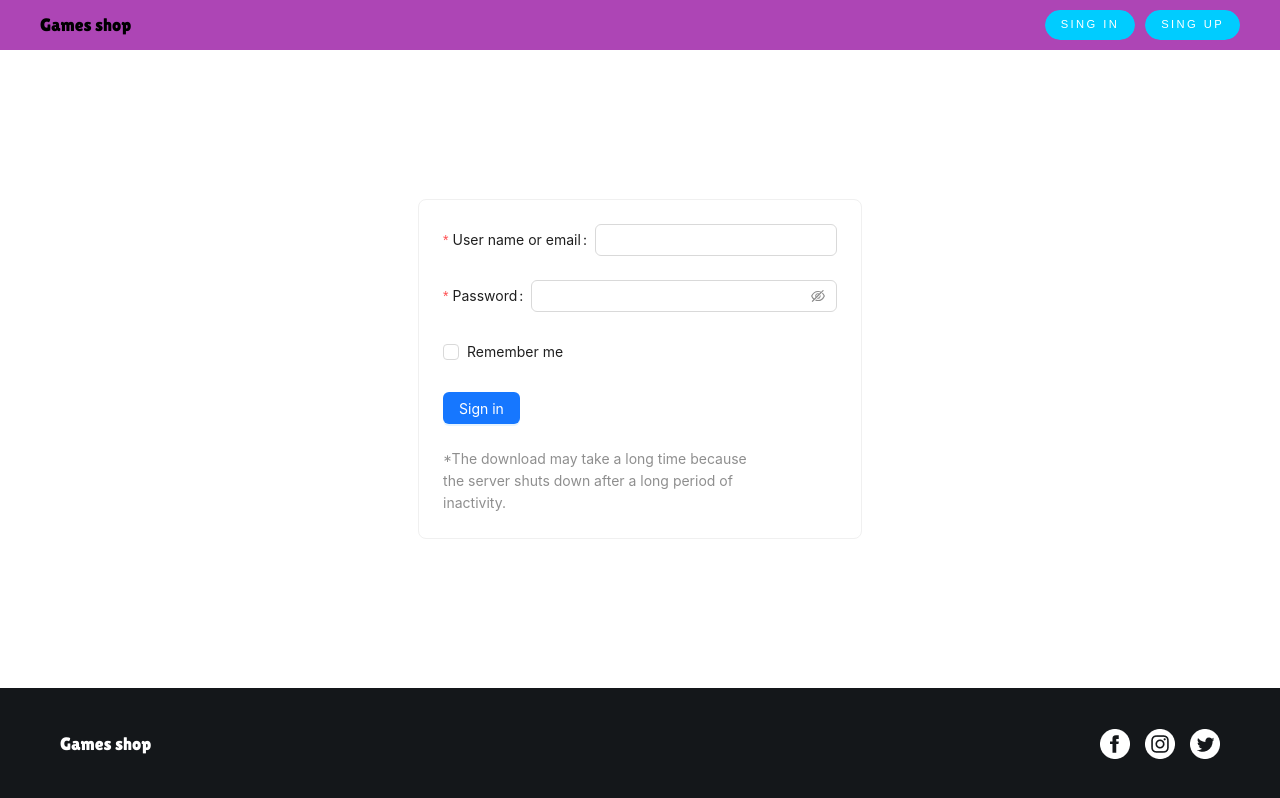
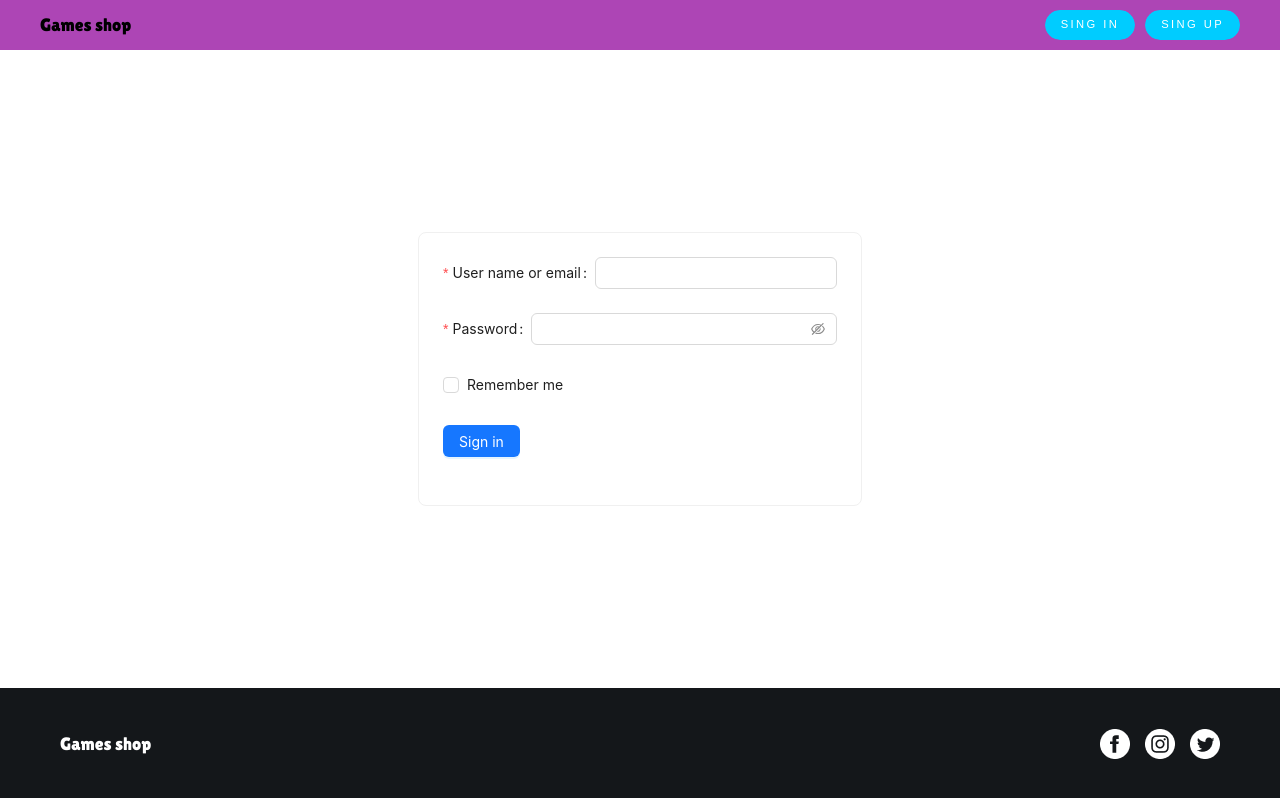
Before and after one commit to Grolland-creator/Games-store, a React (Create React App) app: page / in a window 1280 px wide. Built offline with nearby package versions, Linux system fonts and the light colour scheme.

Commit message:
delete helper string

```diff
--- a/src/components/LoginForm/LoginForm.tsx
+++ b/src/components/LoginForm/LoginForm.tsx
@@ -109,7 +109,7 @@ const LoginForm: FC<LoginFormProps> = ({ method }) => {
                {method === 'signIn' ? 'Sign in' : 'Sign up'}
             </Button>
          </Form.Item>
-         <div className={cl.longTime}>*The download may take a long time because the server shuts down after a long period of inactivity.</div>
+         {/* <div className={cl.longTime}>*The download may take a long time because the server shuts down after a long period of inactivity.</div> */}
       </Form>
    );
 };
```
